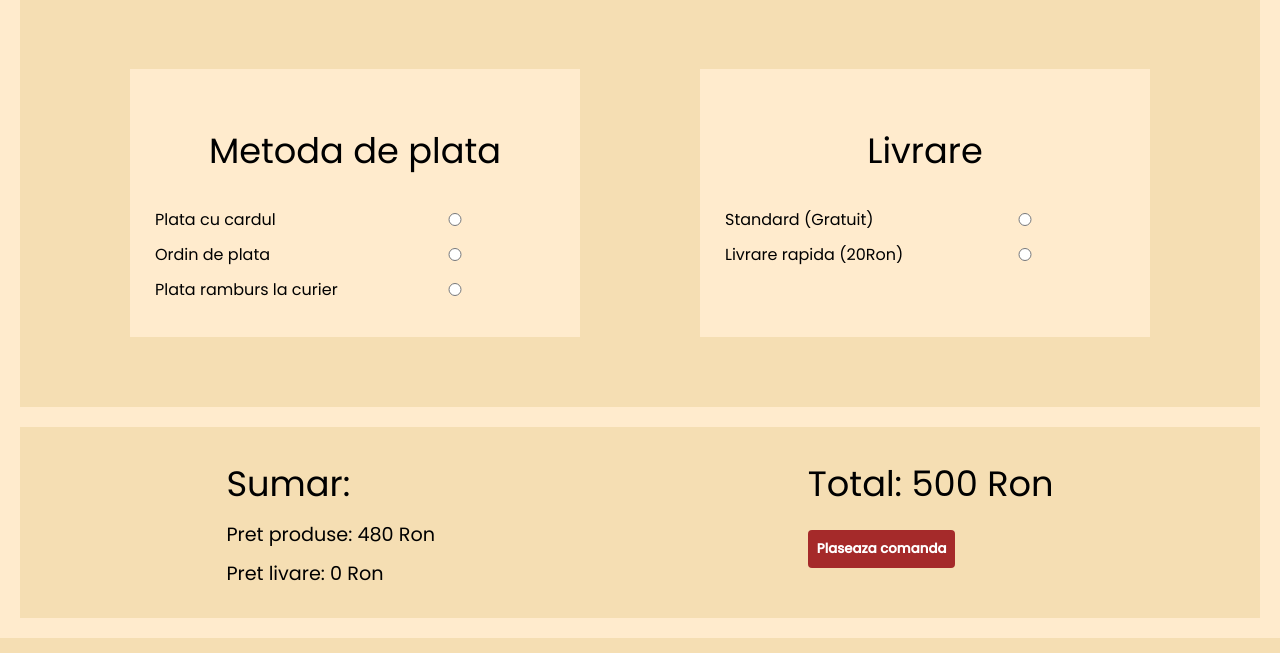
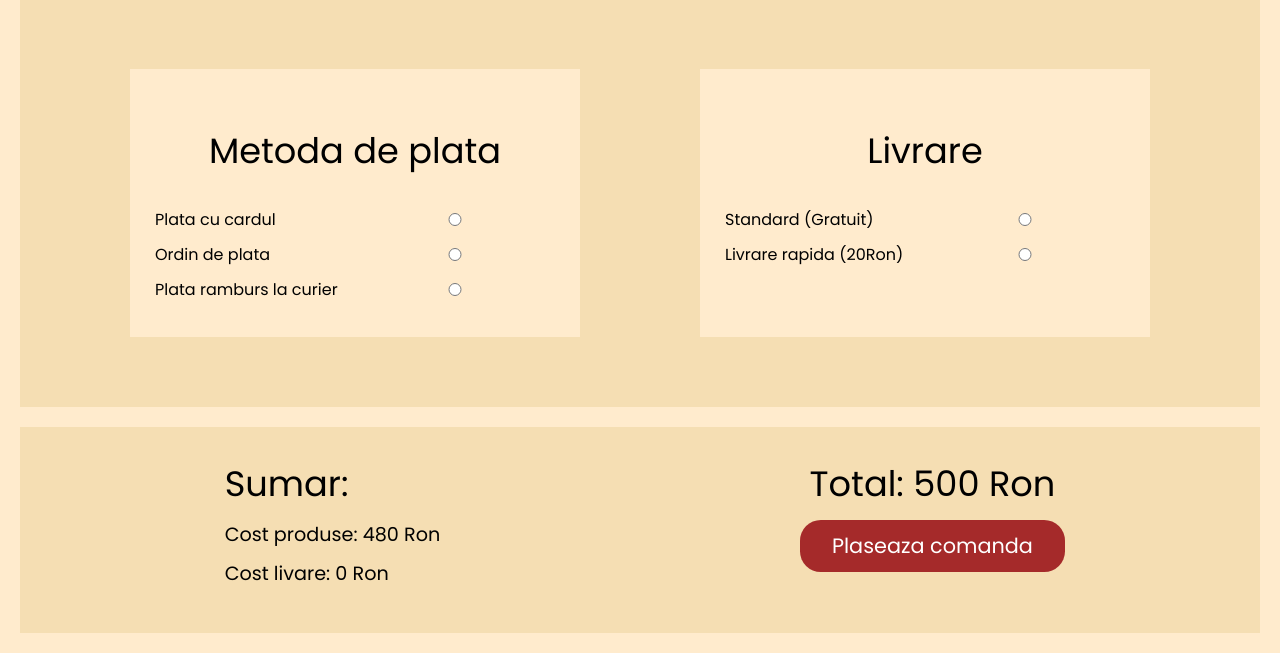
Before and after one commit to BlackNesta/Oto, a PHP site: page /comanda.html in a window 1280 px wide. Shown: the part 889-1542 px from the top of the page. Run offline with PHP 8.4, Linux system fonts and the light colour scheme; some libraries are stand-ins or nearby versions.

Commit message:
modificare buton finalizare comanda

```diff
--- a/Pages/cart.html
+++ b/Pages/cart.html
@@ -48,7 +48,7 @@
       <a href="./produs.html"><img src="img/toy4.png" /></a>
       <div class="detalii-produs">
         <span class="produs-title">Ursulet de plus foarte dragalas</span>
-        <span>
+        <span class="cantitate">
           <label for="cantitate">Cantitate:</label>
           <input type="number" name="cantitate" id="cantitate"></span>
         </span>
--- a/Pages/comanda-style.css
+++ b/Pages/comanda-style.css
@@ -101,16 +101,16 @@ h1{
 }
 
 .right button {
-    text-align: center;
-    vertical-align: middle;
-    padding: .67em .67em;
+    width: 100%;
+    margin-bottom: 2em;
+    font-size: 1.3em;
+    padding: 0.5em 0.5em;
+    border: none;
+    border-radius: 1em;
     cursor: pointer;
+    background-color: brown;
     color: white;
-    background-color: brown;
-    border: none;
-    border-radius: .3em;
-    font-weight: bold;
-    margin: 10px;
+    transition: 0.25s;
 }
 .right button:hover {
     background-color: lightsalmon;
--- a/Pages/comanda.html
+++ b/Pages/comanda.html
@@ -134,8 +134,8 @@
     <div class="sumar">
         <div class="left">
             <div class="title-sumar">Sumar:</div>
-        <div class="pret">Pret produse: 480 Ron</div>
-        <div class="pret">Pret livare: 0 Ron</div>
+        <div class="pret">Cost produse: 480 Ron</div>
+        <div class="pret">Cost livare: 0 Ron</div>
         </div>
 
         <div class="right">
```
